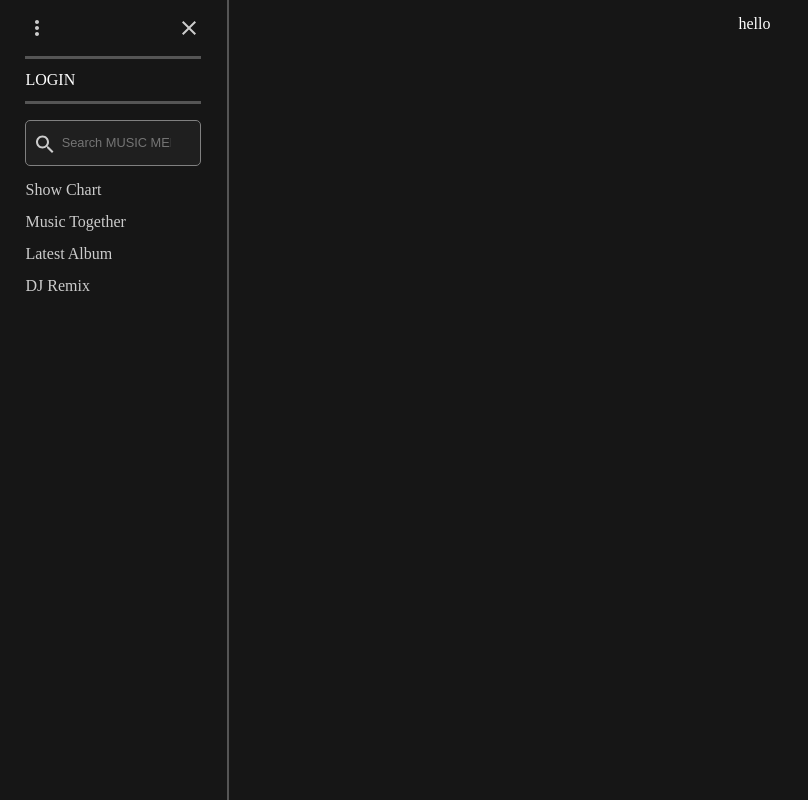
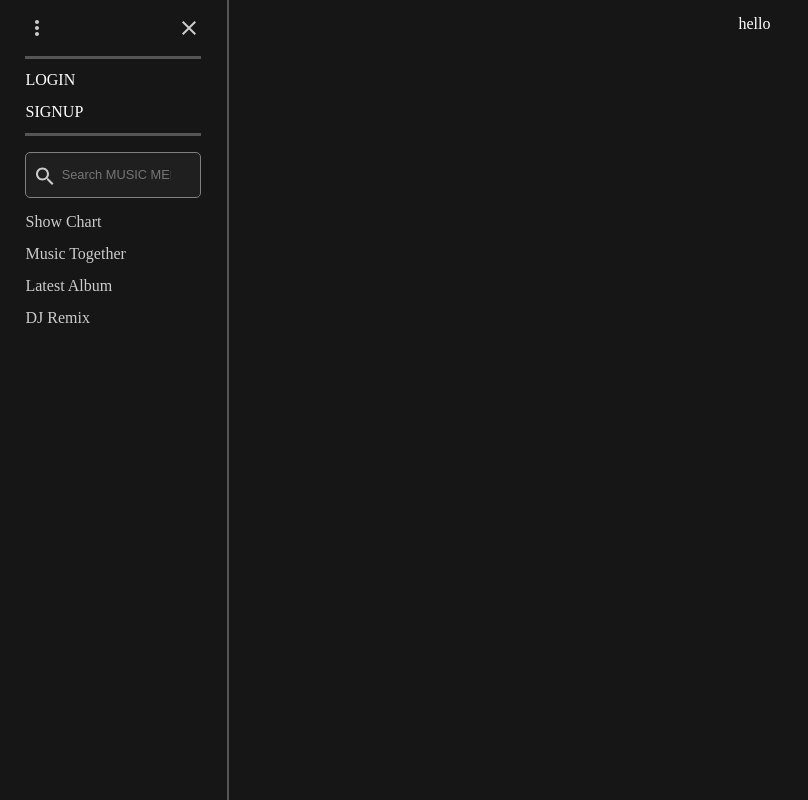
Before and after one commit to MUSIC-MEET/MUSIC_MEET, a React (Create React App) app in the folder Frontend/: page / in a window 1280 px wide. Shown: the whole page, without its empty margins (0-808 px from the left). Built offline with nearby package versions, Linux system fonts and the light colour scheme; a web font is replaced by a local one.

Commit message:
메뉴 회원가입 버튼 추가, 회원가입 영문 문구 추가

```diff
--- a/Frontend/src/components/Login/Login.jsx
+++ b/Frontend/src/components/Login/Login.jsx
@@ -52,19 +52,24 @@ function Login(props) {
                 </Modal>
             }
             <span
-                css={css`color: ${ctx.themeStyle.menu.login.fontColor}`}
+                css={css`color: ${ctx.themeStyle.menu.login.fontColor};`}
                 onClick={onOpenLoginModal}
             >{t("login")}</span>
+            <span
+                css={css`color: ${ctx.themeStyle.menu.login.fontColor}; margin-top: 1rem;`}
+                onClick={onOpenLoginModal}
+            >{t("signup")}</span>
         </div>
     );
 }
 
 const style=css`
-
+    display: flex;
+    flex-direction: column;
     border-top: 3px solid #555555;
     border-bottom: 3px solid #555555;
     padding: 0.8rem 0;
-    span {
+    & > span {
         cursor: pointer;
     }
 `;
--- a/Frontend/src/locales/en/menu.js
+++ b/Frontend/src/locales/en/menu.js
@@ -1,6 +1,7 @@
 export default {
     mode: "en",
     login: "LOGIN",
+    signup: "SIGNUP",
     routes: {
         "menu1" : "Show Chart",
         "menu2" : "Music Together",
--- a/Frontend/src/locales/en/registerPage.js
+++ b/Frontend/src/locales/en/registerPage.js
@@ -2,7 +2,7 @@ export default {
     title: "REGISTER",
     placeholder: {
         id: "Only english, number 5~20",
-        pw1: "Must special symbol 8~16",
+        pw1: "Must include special symbol 8~16",
         pw2: "Enter password again",
         email: "Enter email",
     },
--- a/Frontend/src/locales/kr/menu.js
+++ b/Frontend/src/locales/kr/menu.js
@@ -1,6 +1,7 @@
 export default {
     mode: "kr",
     login: "로그인",
+    signup: "회원가입",
     routes: {
         "menu1" : "차트 보기",
         "menu2" : "뮤직 투게더",
```
